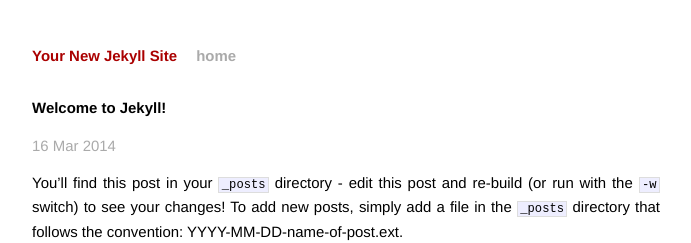
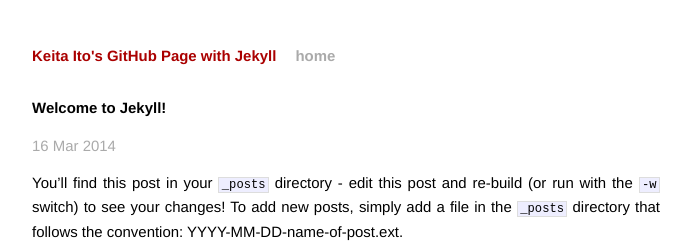
Before and after one commit to keitaito/i1ok.github.io, a Jekyll site: the page built from _posts/2014-03-16-welcome-to-jekyll.markdown, in a window 1280 px wide. Shown: the top 243 px of the page, without its empty margins (294-985 px from the left). Built offline with Jekyll 4.4.1, drawn with Linux system fonts in a browser that asks for light colours; Markdown is read by kramdown in place of the engine named in the settings.

Commit message:
Changed the site name

```diff
--- a/_config.yml
+++ b/_config.yml
@@ -1,3 +1,3 @@
-name: Your New Jekyll Site
+name: Keita Ito's GitHub Page with Jekyll
 markdown: redcarpet
 pygments: true
```
